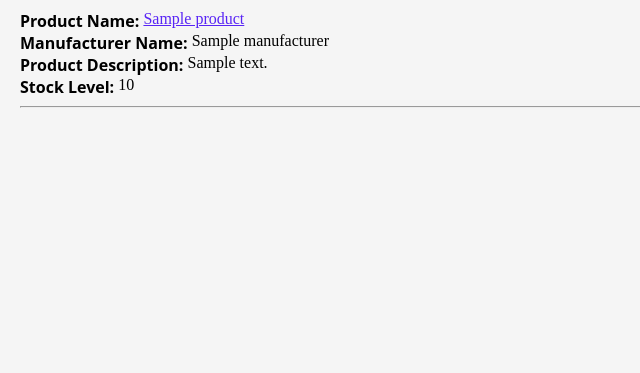
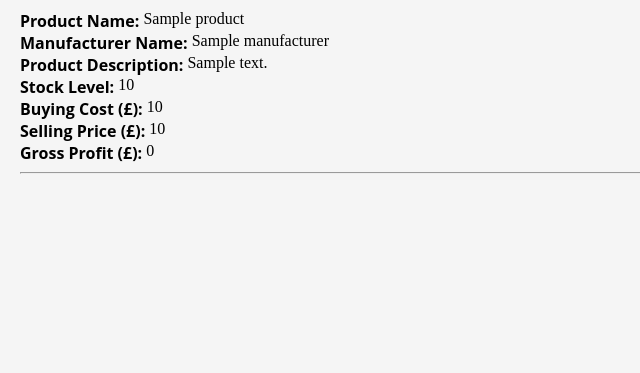
Before and after one commit to SeanCushnie/Project_One, a Flask app: page /products in a window 1280 px wide. Shown: the part 108-481 px from the top of the page, without its empty margins (0-640 px from the left). Run offline with Flask 3, Linux system fonts and the light colour scheme; a database or web service that is not in the repository returns one stand-in record (values such as "Sample title"); some libraries are stand-ins or nearby versions.

Commit message:
showing all products and details now

```diff
--- a/console.py
+++ b/console.py
@@ -19,7 +19,4 @@ product_2 = Product(manufacturer_2, "EVXB/20/LE", "Non-Emergency Floodlight, Zon
 product_repository.save(product_2)
 product_3 = Product(manufacturer_2, "EVXB/10/LE", "Non-Emergency Floodlight, Zone 1, 20,980lm", 0, 2500, 3500)
 product_repository.save(product_3)
-product_4 = Product(manufacturer_1, "test", "test", 200, 10, 20)
-product_repository.save(product_4)
-product_repository.select_all()
 manufacturer_repository.select_all()
--- a/controllers/products_controller.py
+++ b/controllers/products_controller.py
@@ -15,3 +15,11 @@ def index():
 def products():
     products = product_repository.select_all()
     return render_template("products/index.html", product_list = products)
+
+@products_blueprint.route("/products/<id>", methods=['GET'])
+def show_product(id):
+    product = product_repository.select(id)
+    if product is not None:
+        return render_template('products/show.html', product=product)
+    else:
+        return "Product not found"
--- a/repositories/product_repository.py
+++ b/repositories/product_repository.py
@@ -23,7 +23,7 @@ def select(id):
     values = [id]
     result = run_sql(sql, values)[0]
     if result is not None:
-        manufacturer = manufacturer_repository.select(result['id'])
+        manufacturer = manufacturer_repository.select(result['manufacturer_id'])
         product = Product(manufacturer, result['title'],result['description'], result['stock_quantity'], result['buying_cost'],result['selling_price'],result['id'])
     return product
 
--- a/templates/products/index.html
+++ b/templates/products/index.html
@@ -6,13 +6,13 @@
     <div id="container">
         <div class="product_container">
             <div class="title">
-                <h2>Product Name: </h2> <a href="/products/{{product.id}}">{{product.title}}</a>
+                <h2>Product Name: </h2> {{product.title}}
             </div>
             <div class="productManufacturerName">
                 <h3>Manufacturer Name: </h3> {{product.manufacturer.name}}
             </div>
-            <div class="description">
-                <h3>Product Description: </h3> {{product.description}}
+            <div class="product_description">
+                <h3> Product Description:</h3> {{product.description}}
             </div>
             <div class="stock_quantity">
                 <h3>Stock Level: </h3> {{product.stock_quantity}}
@@ -23,6 +23,16 @@
                         <span> <b>OUT OF STOCK!</b></span>
                     {% endif %}
             </div>
+            <div class="buying_cost">
+                <h3> Buying Cost (£): </h3>{{product.buying_cost}}
+            </div>
+            <div class="selling_price">
+                <h3> Selling Price (£): </h3> {{product.selling_price}}
+            </div>
+            <div class="Gross Profit">
+                <h3> Gross Profit (£): </h3> {{ product.selling_price - product.buying_cost }}
+            </div>
+
         </div>
     <hr>
 {% endfor %}
```
Also changed, not shown: templates/products/show.html (+13 -0 lines), static/style_products_index.css (deleted), templates/products/edit.html (added).
